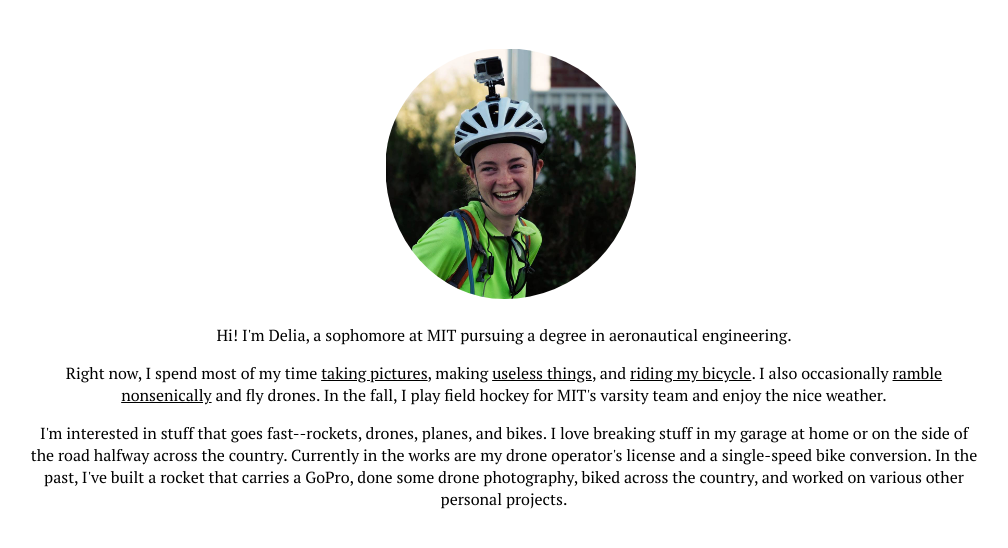
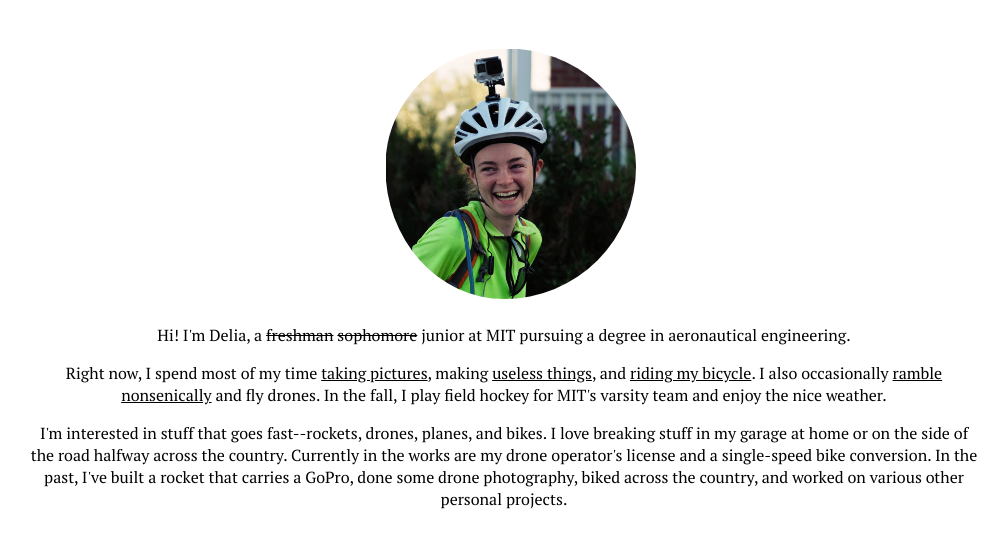
Before and after one commit to deliastephens/deliastephens-website-archive, a website: page index.html in a window 1280 px wide. Shown: the part 124-672 px from the top of the page, without its empty margins (136-1144 px from the left). Drawn offline with Linux system fonts and the light colour scheme.

Commit message:
class year

```diff
--- a/index.html
+++ b/index.html
@@ -36,7 +36,7 @@
       <img src="res/delia.jpg" alt="Me!" class="avatar">
       </div>
       <p class="about">
-        Hi! I'm Delia, a sophomore at MIT pursuing a degree in aeronautical engineering.
+        Hi! I'm Delia, a <del>freshman</del> <del>sophomore</del> junior at MIT pursuing a degree in aeronautical engineering.
       </p>
       <p class="about">
         Right now, I spend most of my time <a href="visual.html">taking pictures</a>,
```
